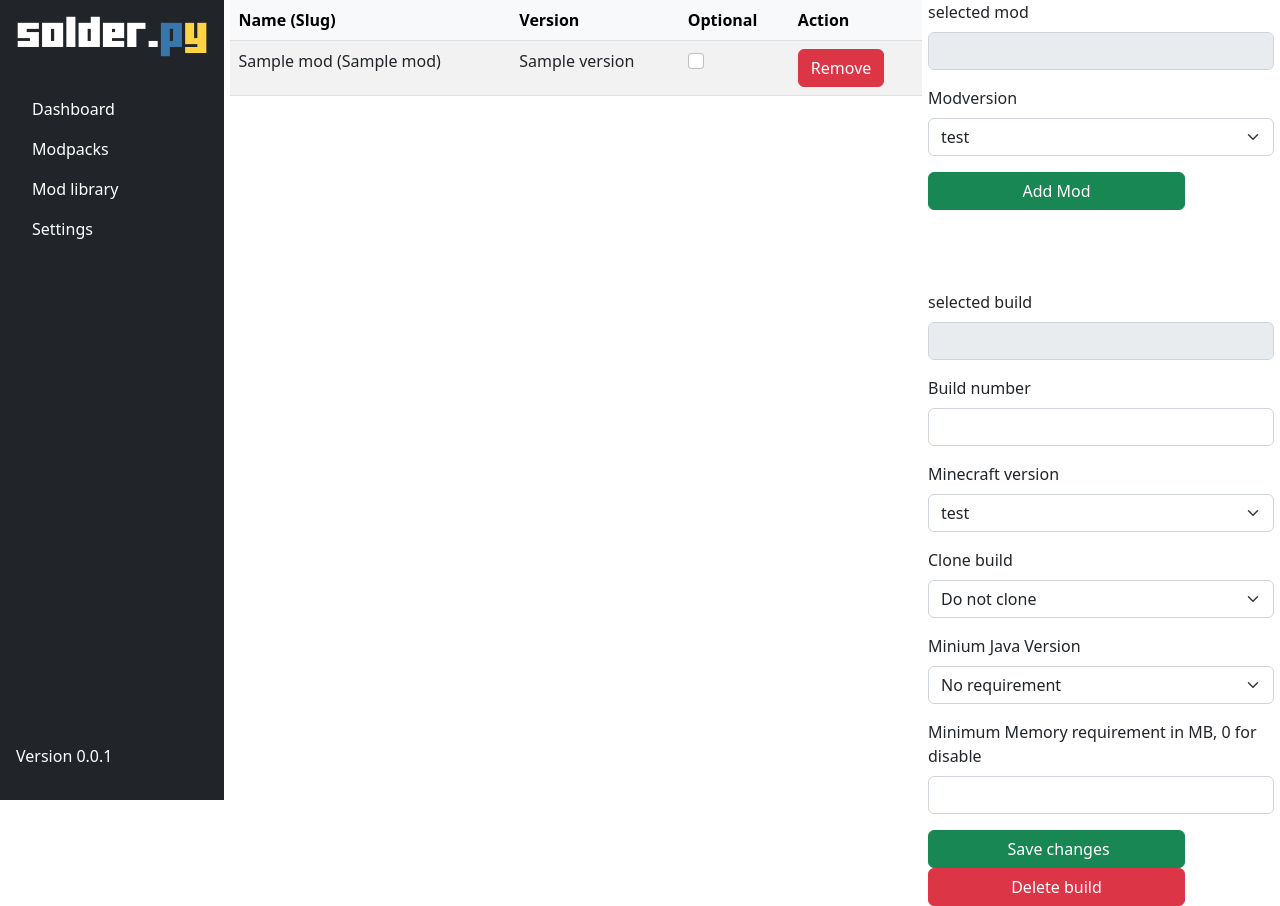
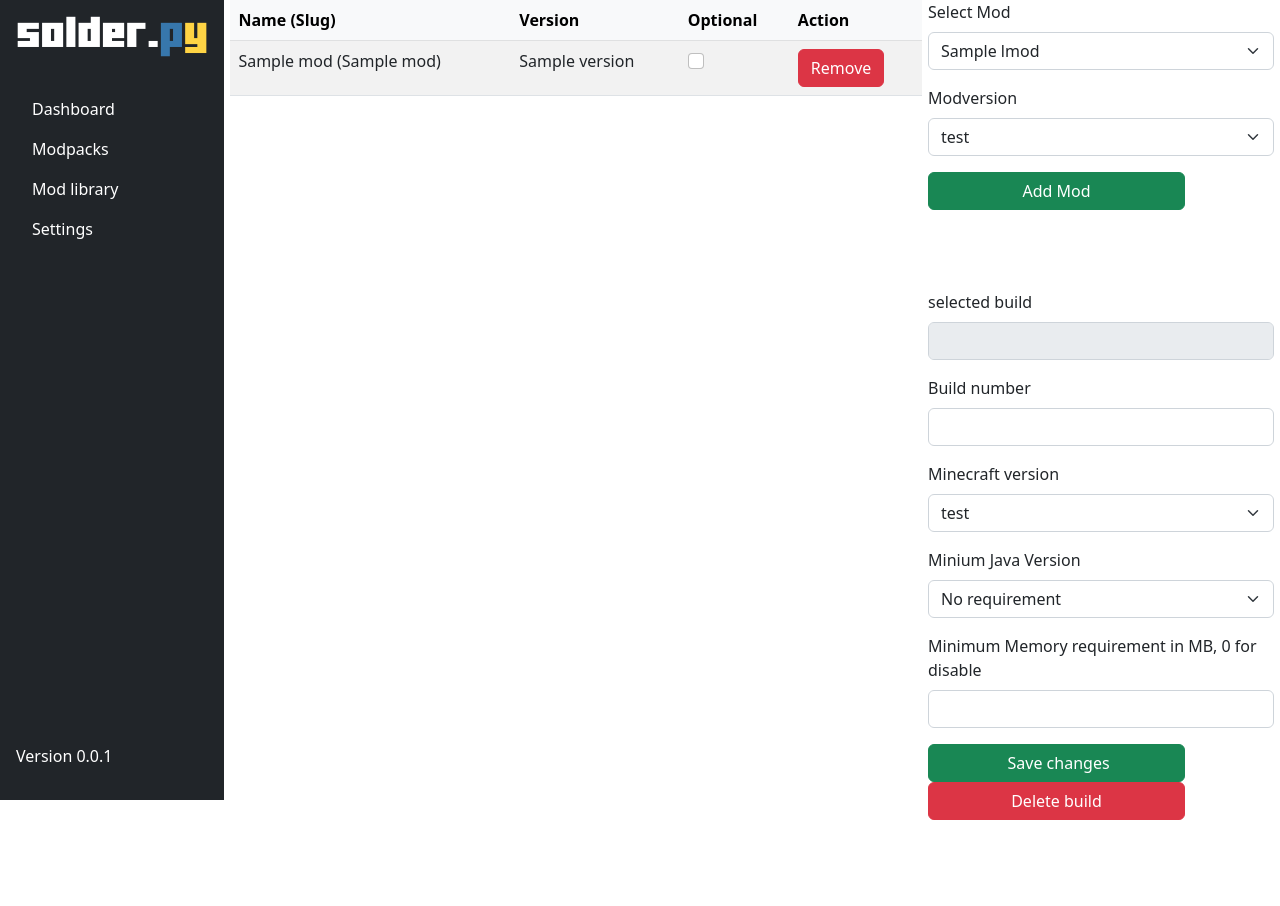
Before and after one commit to Thorfusion/solder.py, a Flask app: template templates/modpackbuild.html in a window 1280 px wide. After the commit the page ends 820 px from the top, so only its background shows below. Run offline with Flask 2, Linux system fonts and the light colour scheme; the template is opened without the code that fills it: most values are stand-ins (such as "Sample title", 1, 10 or a date in 2020); some libraries are stand-ins or nearby versions.

Commit message:
add mod list in dropdown

```diff
--- a/app.py
+++ b/app.py
@@ -245,6 +245,7 @@ def modpackbuild(id):
     else:
         # New or invalid session, send to login
         return redirect(url_for("login"))
+    listmod = Mod.get_all()
 
     try:
         modpackbuild = Build.get_by_id(id).get_modversions_minimal()
@@ -252,7 +253,7 @@ def modpackbuild(id):
         Database.create_tables()
         modpackbuild = []
 
-    return render_template("modpackbuild.html", modpackbuild=modpackbuild)
+    return render_template("modpackbuild.html", modpackbuild=modpackbuild, listmod=listmod)
 
 @app.route("/modlibrary")
 def modlibrary():
--- a/templates/modpackbuild.html
+++ b/templates/modpackbuild.html
@@ -32,10 +32,14 @@
 
     <div class="placetwo minwidth maxwidth">
         <form method="post" action="">
-            <div class="mb-3" ">
-        <label for=" pretty_name " class=" form-label ">selected mod</label>
-        <input type=" text " class=" form-control " name=" pretty_name " id=" pretty_name " disabled readonly></input>
-    </div>
+            <div class=" mb-3 ">
+                <label for=" description " class=" form-label ">Select Mod</label>
+                <select class=" form-select " name=" description " id=" description ">
+                    {%for lmod in listmod%}
+                    <option>{{lmod.name}}</option>
+                    {%endfor%}
+                </select>
+            </div>
   <div class=" mb-3 ">
       <label for=" mcversion " class=" form-label ">Modversion</label>
       <select class=" form-select "  name=" mcversion " id=" mcversion ">
@@ -58,12 +62,6 @@
         <label for=" mcversion " class=" form-label ">Minecraft version</label>
         <select class=" form-select " name=" mcversion " id=" mcversion ">
             <option>test</option>
-        </select>
-    </div>
-    <div class=" mb-3 ">
-        <label for=" clonebuild " class=" form-label ">Clone build</label>
-        <select class=" form-select " name=" clonebuild " id=" clonebuild ">
-            <option>Do not clone</option>
         </select>
     </div>
     <div class=" mb-3 ">
```
